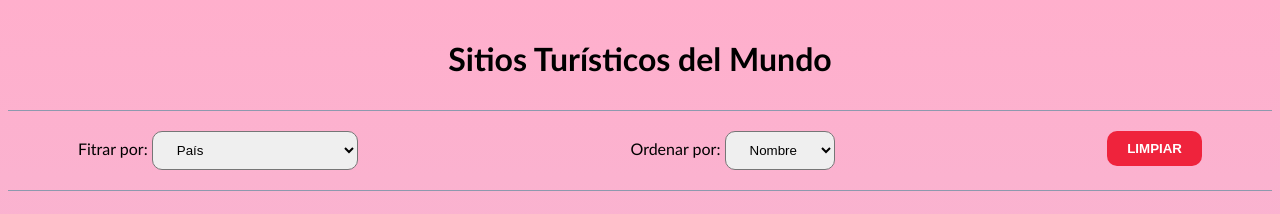
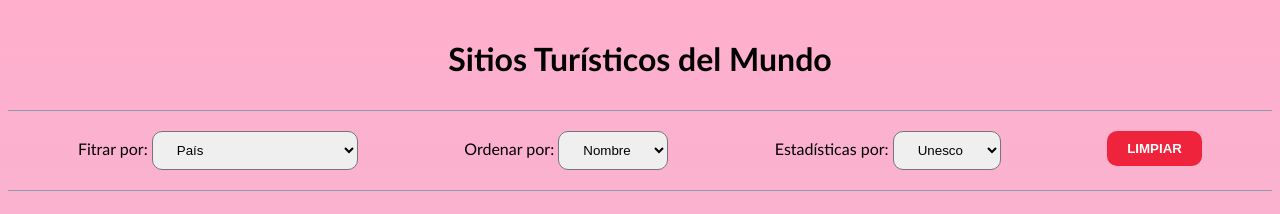
Before and after one commit to vmarialuzm/DEV015-dataverse, a website with bundled scripts: page src/index.html in a window 1280 px wide. Shown: the top 214 px of the page. Built offline with nearby package versions, Linux system fonts and the light colour scheme.

Commit message:
function computeStats

```diff
--- a/src/index.html
+++ b/src/index.html
@@ -51,6 +51,18 @@
         </div>
 
         <div>
+          <label for="unesco-select">Estadísticas por:</label>
+          <select data-testid="select-estadisticas" name="unesco" id="unesco-select">
+            <option value="">Unesco</option>
+            <option value="1970">1970</option>
+            <option value="1980">1980</option>
+            <option value="1990">1990</option>
+            <option value="2000">2000</option>
+            <option value="2010">2010</option>
+          </select>
+        </div>
+
+        <div>
           <button data-testid="button-clear">LIMPIAR</button>
         </div>
       </section>
--- a/src/main.js
+++ b/src/main.js
@@ -28,6 +28,15 @@
 })
 
 
+// Estadísticas
+const selectEstadisticas = document.querySelector("select[name='unesco']");
+
+selectEstadisticas.addEventListener("change", () => {
+  const result = selectEstadisticas.value
+  console.log(result)
+})
+
+
 // Botón limpiar select(filtros y ordenar)
 const botonLimpiar = document.querySelector("button[data-testid='button-clear']");
 
```
